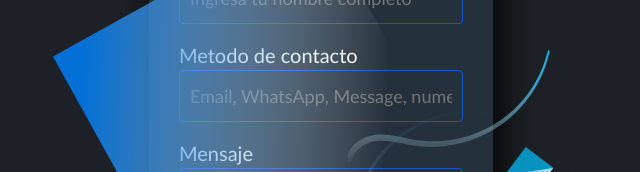
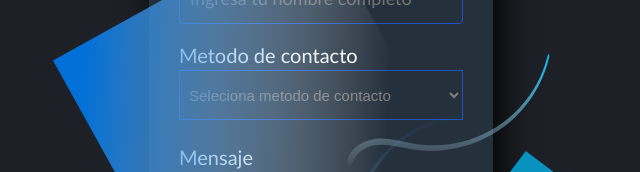
Before and after one commit to despegaa/landing-page-despegaa, a React (Create React App) app: page / in a window 1280 px wide. Shown: the part 1928-2100 px from the top of the page, without its empty margins (319-959 px from the left). Built offline with nearby package versions, Linux system fonts and the light colour scheme.

Commit message:
some changes

```diff
--- a/package.json
+++ b/package.json
@@ -9,6 +9,7 @@
     "@testing-library/user-event": "^12.8.3",
     "animate.css": "^4.1.1",
     "animejs": "^3.2.1",
+    "antd-country-phone-input": "^4.1.0",
     "axios": "^0.21.1",
     "cors": "^2.8.5",
     "express": "^4.17.1",
@@ -20,10 +21,13 @@
     "nodemailer": "^6.5.0",
     "react": "^17.0.2",
     "react-dom": "^17.0.2",
+    "react-phone-input-2": "^2.14.0",
+    "react-phone-number-input": "^3.1.25",
     "react-scripts": "4.0.3",
     "scrollreveal": "^4.0.9",
     "sweetalert": "^2.1.2",
-    "web-vitals": "^1.1.2"
+    "web-vitals": "^1.1.2",
+    "world_countries_lists": "^2.2.0"
   },
   "scripts": {
     "predeploy": "npm run build && echo www.despegaa.com > ./build/CNAME",
--- a/src/App.js
+++ b/src/App.js
@@ -8,14 +8,12 @@ import Service from './components/service/service'
 import animations from './utils/animations'
 
 function App() {
-
   useEffect(() => {
-    if (window.location.href === "http://www.despegaa.com/") {
-      window.location.href = "https://www.despegaa.com/"
+    if (window.location.href === 'http://www.despegaa.com/') {
+      window.location.href = 'https://www.despegaa.com/'
     }
     animations()
   }, [])
-
 
   return (
     <div className="body-wrap">
@@ -25,7 +23,7 @@ function App() {
             <div className="brand header-brand">
               <h2 className="m-0">
                 <div className="logo-container">
-                  <Logo logo={process.env.PUBLIC_URL+"/images/logo.png"} />
+                  <Logo logo={process.env.PUBLIC_URL + '/images/logo.png'} />
                   <span>Despegaa</span>
                 </div>
               </h2>
@@ -39,28 +37,69 @@ function App() {
           <div className="container">
             <div className="hero-inner">
               <div className="hero-copy">
-                <h1 className="hero-title mt-0">¡Incrementa tus ventas en todos los canales!</h1>
-                <p className="hero-paragraph">Somos una Agencia de Publicidad que orienta todos sus trabajos bajo los modernos perfiles dictados por los constantes avances tecnológicos. Sabemos que el mundo digital es un desafío constante para todos. Es por eso que nuestro equipo cuenta con las mejores herramientas para desarrollar la estrategia que cada cliente necesita.</p>
+                <h1 className="hero-title mt-0">
+                  ¡Incrementa tus ventas en todos los canales!
+                </h1>
+                <p className="hero-paragraph">
+                  Somos una Agencia de Publicidad que orienta todos sus trabajos
+                  bajo los modernos perfiles dictados por los constantes avances
+                  tecnológicos. Sabemos que el mundo digital es un desafío
+                  constante para todos. Es por eso que nuestro equipo cuenta con
+                  las mejores herramientas para desarrollar la estrategia que
+                  cada cliente necesita.
+                </p>
                 <div className="hero-cta">
-                  <a className="button button-primary" href="#contact">¡Contactanos!</a>
+                  <a className="button button-primary" href="#contact">
+                    ¡Contactanos!
+                  </a>
                   {/**<a className="button" href="/">Calcular Precio</a> */}
                 </div>
               </div>
               <div className="hero-figure anime-element hero-figure-relative">
-                <img className="hero-image headline" src={process.env.PUBLIC_URL + "/images/hero.svg"} alt="hero" />
-                <svg className="placeholder transparent" width="528" height="396" viewBox="0 0 528 396">
+                <img
+                  className="hero-image headline"
+                  src={process.env.PUBLIC_URL + '/images/hero.svg'}
+                  alt="hero"
+                />
+                <svg
+                  className="placeholder transparent"
+                  width="528"
+                  height="396"
+                  viewBox="0 0 528 396"
+                >
                   <rect width="528" height="396" />
                 </svg>
-                <div className="hero-figure-box hero-figure-box-01" data-rotation="45deg"></div>
-                <div className="hero-figure-box hero-figure-box-02" data-rotation="-45deg"></div>
-                <div className="hero-figure-box hero-figure-box-03" data-rotation="0deg"></div>
-                <div className="hero-figure-box hero-figure-box-04" data-rotation="-135deg"></div>
+                <div
+                  className="hero-figure-box hero-figure-box-01"
+                  data-rotation="45deg"
+                ></div>
+                <div
+                  className="hero-figure-box hero-figure-box-02"
+                  data-rotation="-45deg"
+                ></div>
+                <div
+                  className="hero-figure-box hero-figure-box-03"
+                  data-rotation="0deg"
+                ></div>
+                <div
+                  className="hero-figure-box hero-figure-box-04"
+                  data-rotation="-135deg"
+                ></div>
                 <div className="hero-figure-box hero-figure-box-05"></div>
                 <div className="hero-figure-box hero-figure-box-06"></div>
                 <div className="hero-figure-box hero-figure-box-07"></div>
-                <div className="hero-figure-box hero-figure-box-08" data-rotation="-22deg"></div>
-                <div className="hero-figure-box hero-figure-box-09" data-rotation="-52deg"></div>
-                <div className="hero-figure-box hero-figure-box-10" data-rotation="-50deg"></div>
+                <div
+                  className="hero-figure-box hero-figure-box-08"
+                  data-rotation="-22deg"
+                ></div>
+                <div
+                  className="hero-figure-box hero-figure-box-09"
+                  data-rotation="-52deg"
+                ></div>
+                <div
+                  className="hero-figure-box hero-figure-box-10"
+                  data-rotation="-50deg"
+                ></div>
               </div>
             </div>
           </div>
@@ -70,8 +109,7 @@ function App() {
           <div className="container">
             <div className="features-inner section-inner has-bottom-divider">
               <div className="features-wrap">
-                {
-                  services.map((service, i) => (
+                {services.map((service, i) => (
                   <Service
                     key={i}
                     title={service.title}
@@ -80,8 +118,7 @@ function App() {
                     description={service.description}
                     backgroundImage={service.backgroundImage}
                   />
-                  ))
-                }
+                ))}
               </div>
             </div>
           </div>
@@ -107,7 +144,7 @@ function App() {
           <div className="site-footer-inner">
             <div className="brand footer-brand">
               <a href="/">
-                <Logo logo={process.env.PUBLIC_URL+"/images/logo.png"} />
+                <Logo logo={process.env.PUBLIC_URL + '/images/logo.png'} />
               </a>
             </div>
             <ul className="footer-links list-reset">
@@ -118,22 +155,41 @@ function App() {
                 <a href="/">Acerca de nosotros</a>
               </li>
             </ul>
-            <ul class="footer-social-links list-reset">
+            <ul className="footer-social-links list-reset">
               <li>
-                <a href="https://www.facebook.com/despegaa" target="_blank" rel="noopener noreferrer">
-                  <span class="screen-reader-text">Facebook</span>
-                  <svg width="16" height="16" xmlns="http://www.w3.org/2000/svg">
-                    <path d="M6.023 16L6 9H3V6h3V4c0-2.7 1.672-4 4.08-4 1.153 0 2.144.086 2.433.124v2.821h-1.67c-1.31 0-1.563.623-1.563 1.536V6H13l-1 3H9.28v7H6.023z" fill="#0270D7" />
+                <a
+                  href="https://www.facebook.com/despegaa"
+                  target="_blank"
+                  rel="noopener noreferrer"
+                >
+                  <span className="screen-reader-text">Facebook</span>
+                  <svg
+                    width="16"
+                    height="16"
+                    xmlns="http://www.w3.org/2000/svg"
+                  >
+                    <path
+                      d="M6.023 16L6 9H3V6h3V4c0-2.7 1.672-4 4.08-4 1.153 0 2.144.086 2.433.124v2.821h-1.67c-1.31 0-1.563.623-1.563 1.536V6H13l-1 3H9.28v7H6.023z"
+                      fill="#0270D7"
+                    />
                   </svg>
                 </a>
               </li>
               <li>
-                <a href="https://instagram.com/despegaa_marketing_agency" target="_blank" rel="noopener noreferrer">
+                <a
+                  href="https://instagram.com/despegaa_marketing_agency"
+                  target="_blank"
+                  rel="noopener noreferrer"
+                >
                   <i className="fab fa-instagram color-icons"></i>
                 </a>
               </li>
               <li>
-                <a href="https://wa.me/526391683782" target="_blank" rel="noopener noreferrer">
+                <a
+                  href="https://wa.me/526391683782"
+                  target="_blank"
+                  rel="noopener noreferrer"
+                >
                   <i className="fab fa-whatsapp color-icons"></i>
                 </a>
               </li>
@@ -143,7 +199,7 @@ function App() {
         </div>
       </footer>
     </div>
-  );
+  )
 }
 
-export default App;
+export default App
--- a/src/components/form/form.js
+++ b/src/components/form/form.js
@@ -1,37 +1,78 @@
 import React, { useState } from 'react'
 import service from '../../services/sendEmail'
+import methodContact from '../../utils/methodContact'
 
-function Form () {
-
-
+function Form() {
   const [appState, setAppState] = useState({
     comments: null,
+    name: null,
     contact: null,
-        name: null
   })
 
+  const [selectMethodContact, setSelectMethodContact] = useState(
+    'Seleciona metodo de contacto'
+  )
 
-      function getFieldData (e, field) {
-
+  function getFieldData(e, field) {
     setAppState(() => {
       return {
         ...appState,
-                [field]: e.target.value
+        [field]: e.target.value,
       }
+    })
+  }
+
+  function changeMethod(event) {
+    setSelectMethodContact(() => {
+      return event.target.value
     })
   }
 
   return (
     <section className="form-contact headline" id="contact">
-            <form onSubmit={(e) => service(e, appState)}>
+      <form id="form" onSubmit={(e) => service(e, appState)}>
         <h4>¡Contactanos!</h4>
-                <label htmlFor="fullname">Nombre Completo</ label>
-                <input required onChange={(e) => getFieldData(e, 'name')} className="controls" type="text" name="fullname" id="fullName" placeholder="Ingresa tu nombre completo"/>
-                <label htmlFor="contact">Metodo de contacto</ label>
-                <input required onChange={(e) => getFieldData(e, 'contact')} className="controls" type="text" name="contact" id="contact" placeholder="Email, WhatsApp, Message, numero de telefono"/>
-                <label htmlFor="comments">Mensaje</ label>
-                <textarea required onChange={(e) => getFieldData(e, 'comments')} className="controls" rows="5" placeholder="Ingresa tu mensaje" />
-                <input className="botons" type="submit" value="Send"/>
+        <label htmlFor="fullname">Nombre Completo</label>
+        <input
+          required
+          onChange={(e) => getFieldData(e, 'name')}
+          className="controls"
+          type="text"
+          name="fullname"
+          id="fullName"
+          placeholder="Ingresa tu nombre completo"
+        />
+
+        <label htmlFor="contact">Metodo de contacto</label>
+        <select
+          id="contact"
+          onChange={changeMethod}
+          value={selectMethodContact}
+          className="select-method"
+        >
+          <option value="Seleciona metodo de contacto">
+            Seleciona metodo de contacto
+          </option>
+          <option value="Numero de telefono">Numero de telefono</option>
+          <option value="Email">Email</option>
+        </select>
+
+        {methodContact(
+          selectMethodContact,
+          getFieldData,
+          appState,
+          setAppState
+        )}
+
+        <label htmlFor="comments">Mensaje</label>
+        <textarea
+          required
+          onChange={(e) => getFieldData(e, 'comments')}
+          className="controls"
+          rows="5"
+          placeholder="Ingresa tu mensaje"
+        />
+        <input className="botons" type="submit" value="Send" />
       </form>
     </section>
   )
--- a/src/services/sendEmail.js
+++ b/src/services/sendEmail.js
@@ -1,8 +1,7 @@
 import axios from 'axios'
 import swal from 'sweetalert'
 
-async function sendEmail (e, data) {
-
+async function sendEmail(e, data) {
   e.preventDefault()
 
   const comments = data.comments
@@ -10,16 +9,19 @@ async function sendEmail (e, data) {
   const name = data.name
   console.log(data)
   try {
-        const { data } = await axios.post('https://landing-page-despegaaa.herokuapp.com/send-email', {
+    await axios.post(
+      'https://landing-page-despegaaa.herokuapp.com/send-email',
+      {
         comments,
         contact,
-            name
-        })
-        console.log(data)
-        swal("Gracias", "Nos prondremos en contacto con usted pronto", "success");
+        name,
+      }
+    )
+    swal('Gracias', 'Nos prondremos en contacto con usted pronto', 'success')
+    document.getElementById('form').reset()
   } catch (err) {
     console.log(err)
-        swal("¡Oops...!", "Occurrio un error, intentelo mas tarde", "error");
+    swal('¡Oops...!', 'Occurrio un error, intentelo mas tarde', 'error')
   }
 }
 
--- a/src/style.css
+++ b/src/style.css
@@ -8,7 +8,6 @@ html {
 }
 
 .hero-image {
-
   width: 528px;
   height: 396px;
   position: absolute;
@@ -16,7 +15,7 @@ html {
 }
 
 .transparent > rect {
-  fill:transparent;
+  fill: transparent;
 }
 
 .form-contact {
@@ -79,7 +78,6 @@ html {
   position: relative;
 }
 
-
 .logo-container {
   display: flex;
   align-items: center;
@@ -103,6 +101,25 @@ html {
 }
 
 .color-icons {
-    color: #0270D7;
+  color: #0270d7;
   font-size: 20px;
 }
+
+.select-method {
+  padding: 5px;
+  width: 100%;
+  height: 50px;
+  font-size: 15px;
+  background-color: #24303c;
+  border: 1px solid #1f53c5;
+  color: gray;
+  margin-bottom: 22px;
+}
+
+.input-country {
+  width: 100% !important;
+}
+
+.test {
+  background-color: #24303c;
+}
--- /dev/null
+++ b/src/utils/methodContact.js
@@ -0,0 +1,63 @@
+import PhoneInput from 'react-phone-input-2'
+import 'react-phone-input-2/lib/style.css'
+
+const style = {
+  background: '#24303c',
+  border: '1px solid #1f53c5',
+  color: 'gray',
+}
+
+const dropdownStyle = {
+  background: '#24303c',
+  border: '1px solid #1f53c5',
+  color: 'gray',
+}
+
+const buttonStyle = {
+  background: '#24303c',
+  border: '1px solid #1f53c5',
+}
+
+export default function methodContact(method, getFieldData, state, setState) {
+  if (method === 'Seleciona metodo de contacto') {
+    return
+  }
+
+  if (method === 'Email') {
+    return (
+      <input
+        required
+        onChange={(e) => getFieldData(e, 'contact')}
+        className="controls"
+        type="email"
+        name="contact"
+        id="contact"
+        placeholder="example@gmail.com"
+      />
+    )
+  }
+
+  if (method === 'Numero de telefono') {
+    return (
+      <PhoneInput
+        inputProps={{
+          name: 'phone',
+          required: true,
+        }}
+        buttonStyle={buttonStyle}
+        inputClass="input-country"
+        dropdownStyle={dropdownStyle}
+        inputStyle={style}
+        country={'us'}
+        onChange={(value, data, event) => {
+          setState(() => {
+            return {
+              ...state,
+              contact: event.target.value,
+            }
+          })
+        }}
+      />
+    )
+  }
+}
```
Also changed, not shown: src/index.js (+6 -6 lines), 2 other files (tests, documents, lock files or other folders). Lines whose indentation alone changed are shown as unchanged.
